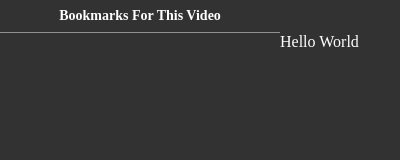
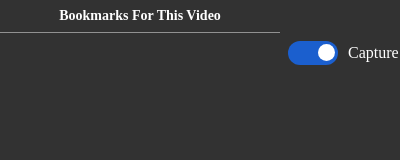
Before and after one commit to curlos/YouTube-Timestamp-Bookmark-Chrome-Extension, a browser extension: page popup.html in a window 400 px wide. Shown: the top 160 px of the page. Drawn offline with Linux system fonts and the light colour scheme.

Commit message:
Settings Modal - Add an option in the Settings Modal that will allow you to toggle whether to have frame capture or not for the video. Only added the UI.

```diff
--- a/css/popup.css
+++ b/css/popup.css
@@ -118,10 +118,6 @@ body {
     border-bottom: 1px solid #919191;
 }
 
-#menu-svg-wrapper {
-    cursor: pointer;
-}
-
 .top-bar {
     padding: 8px;
 }
@@ -228,4 +224,76 @@ body {
 
 svg {
     overflow: visible;
+    cursor: pointer;
 }
+
+.switch {
+    position: relative;
+    display: inline-block;
+    width: 50px;
+    height: 24px;
+  }
+
+  .switch input {
+    opacity: 0;
+    width: 0;
+    height: 0;
+  }
+
+  .slider {
+    position: absolute;
+    cursor: pointer;
+    top: 0;
+    left: 0;
+    right: 0;
+    bottom: 0;
+    background-color: #ccc;
+    -webkit-transition: .4s;
+    transition: .4s;
+  }
+
+  .slider:before {
+    position: absolute;
+    content: "";
+    height: 17px;
+    width: 17px;
+    left: 4px;
+    bottom: 4px;
+    background-color: white;
+    -webkit-transition: .4s;
+    transition: .4s;
+  }
+
+  input:checked + .slider {
+    background-color: #1b5fce;
+  }
+
+  input:focus + .slider {
+    box-shadow: 0 0 1px #1b5fce;
+  }
+
+  input:checked + .slider:before {
+    -webkit-transform: translateX(26px);
+    -ms-transform: translateX(26px);
+    transform: translateX(26px);
+  }
+
+  /* Rounded sliders */
+  .slider.round {
+    border-radius: 34px;
+  }
+
+  .slider.round:before {
+    border-radius: 50%;
+  }
+
+  .sidebar-settings-list {
+    padding: 8px;
+  }
+
+  .settings-capture-frame {
+    display: flex;
+    align-items: center;
+    gap: 10px;
+    font-size: 16px;
+  }
--- a/js/popup.js
+++ b/js/popup.js
@@ -216,6 +216,14 @@ const renderSidebarModalWithVideos = async () => {
     await renderDeleteAllBookmarksButton()
 }
 
+const renderSettingsModalContent = async () => {
+    const sidebarVideoListElem = document.querySelector('.sidebar-settings-list')
+    sidebarVideoListElem.innerHTML = ''
+
+    // Get the settings from chrome storage
+
+}
+
 const renderSpinner = () => {
     const bookmarkListElem = document.getElementById("bookmarks");
     bookmarkListElem.innerHTML = ''
--- a/popup.html
+++ b/popup.html
@@ -20,7 +20,13 @@
 
         <div id="sidebar-settings-wrapper" class="sidebar-modal-right">
             <div class="sidebar-settings-list gray-scrollbar">
-                Hello World
+                <div class="settings-capture-frame">
+                    <label class="switch">
+                        <input type="checkbox" checked>
+                        <span class="slider round"></span>
+                    </label>
+                    Capture Frames
+                </div>
             </div>
         </div>
     </div>
```
